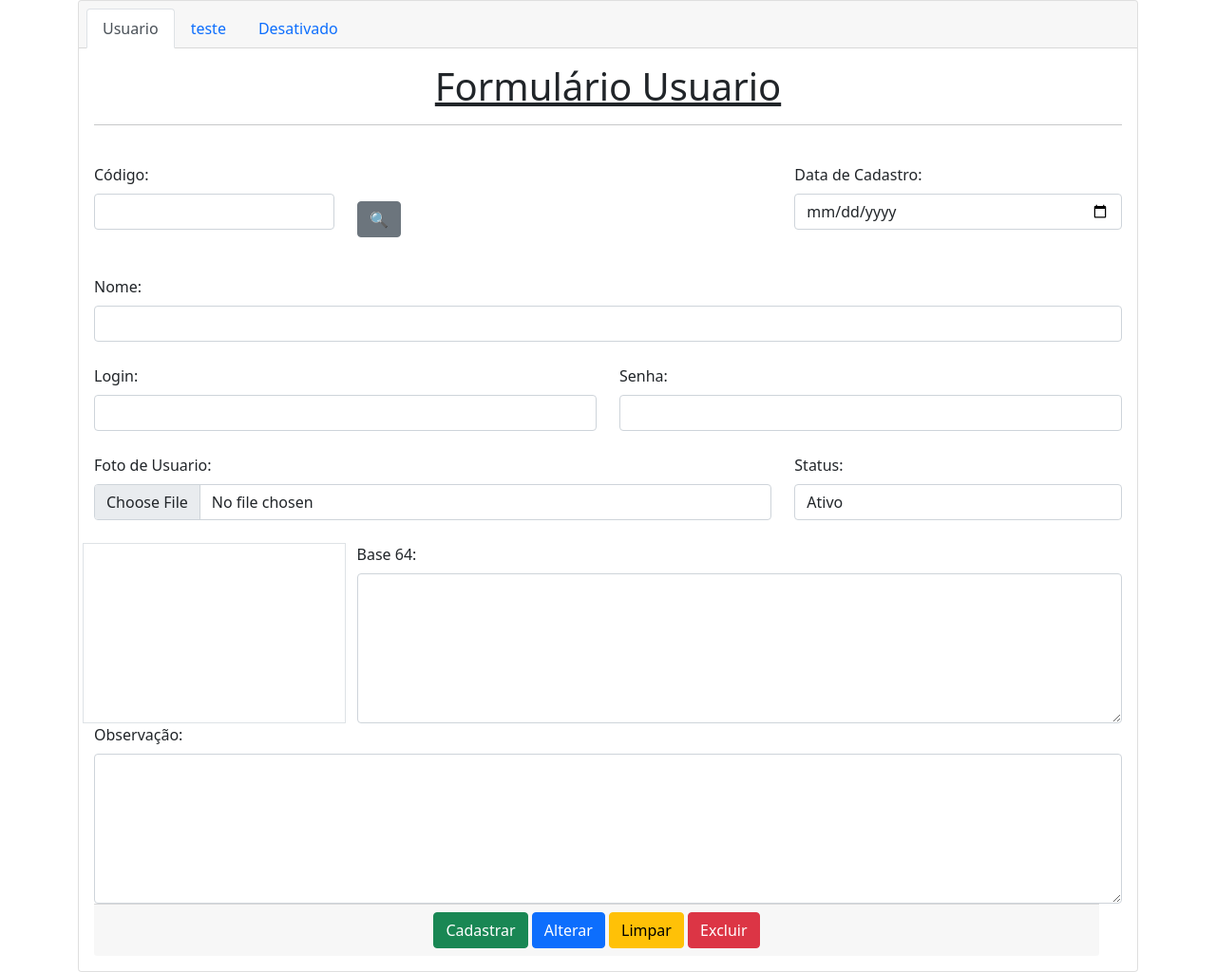
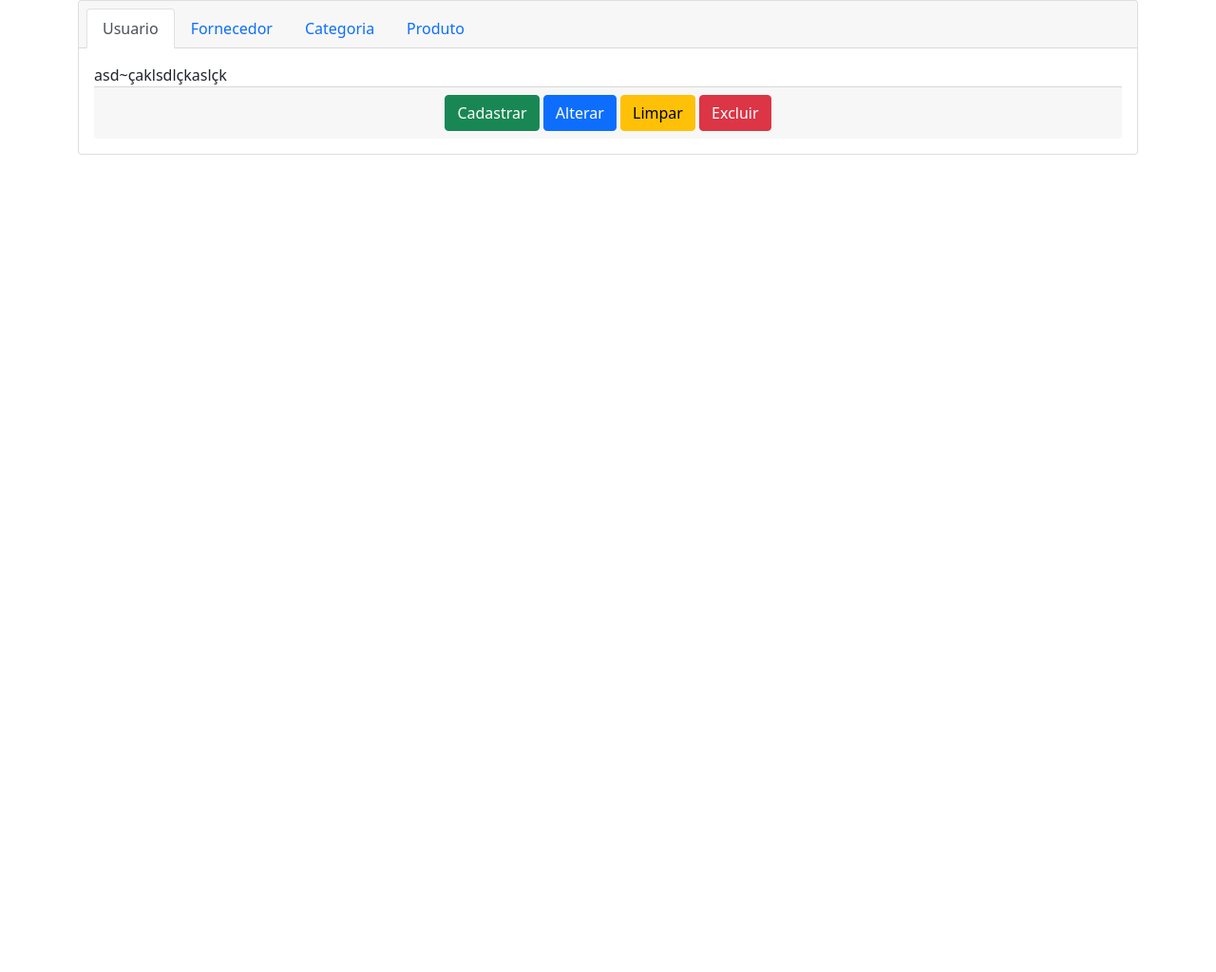
Before and after one commit to LucasAbucaterFiorido/sistemarecap, a PHP site: page / in a window 1280 px wide. Shown: the whole page at 95% size. After the commit the page ends 163 px from the top, so only its background shows below. Run offline with PHP 8.4, Linux system fonts and the light colour scheme.

Commit message:
feat: new configs

```diff
--- a/Produto/form_produto.php
+++ b/Produto/form_produto.php
@@ -129,11 +129,6 @@
         </div>
     </div>
 
-
-
-
-
-
     <script src="../js/bootstrap.bundle.js"></script>
 </body>
 </html>
--- a/Usuario/pesquisar_usuario.php
+++ b/Usuario/pesquisar_usuario.php
@@ -14,7 +14,7 @@
                 echo "<pre>";
                 // print_r($linha[2]);
                 // print_r($linha['login_usuario']);
-                print_r("<p id='CodCadastrado'>".$linha['codigo_usuario']."</p>");
+                print_r("<p id='cod_pesquisa'>".$linha['codigo_usuario']."</p>");
                 print_r("<p id='nome_pesquisa'>".$linha['nome_usuario']."</p>");
                 print_r("<p id='login_pesquisa'>".$linha['login_usuario']."</p>");
                 print_r("<p id='senha_pesquisa'>".$linha['senha_usuario']."</p>");
--- /dev/null
+++ b/card-config.js
@@ -0,0 +1,15 @@
+// $("#aba_usuario").click(function(){
+//     alert("Teste");
+//     $("#teste").load("../sistemarecap/Produto/form_produto.php");
+// })
+
+
+$("#aba_usuario").click(function()
+{
+    $("teste").load("Usuario/form_usuario.html");
+});
+
+$("#aba_produto").click(function()
+{
+    $("teste").load("Produto/form_produto.php");
+});
--- a/index.html
+++ b/index.html
@@ -6,7 +6,7 @@
     <meta name="viewport" content="width=device-width, initial-scale=1.0">
     <link rel="stylesheet" href="estilo.css">
     <link rel="stylesheet" href="css/bootstrap.css">
-    <title>Usuario</title>
+    <title id="titulo_head"></title>
 </head>
 <body>
     <div class="container">
@@ -14,110 +14,29 @@
             <div class="card-header">
                 <ul class="nav nav-tabs card-header-tabs">
                     <li class="nav-item">
-                        <a class="nav-link active" href="#">Usuario</a> <!--class= "active" -->
+                        <a class="nav-link active" href="#" id="aba_usuario">Usuario</a>
                     </li>
                     <li class="nav-item">
-                        <a class="nav-link" href="conexao.php">teste</a>
+                        <a class="nav-link" href="#" id="aba_fornecedor">Fornecedor</a>
                     </li>
                     <li class="nav-item">
-                        <a class="nav-link" href="#">Desativado</a>
+                        <a class="nav-link" href="#" id="aba_categoria">Categoria</a>
+                    </li>
+                    <li class="nav-item">
+                        <a class="nav-link" href="#" id="aba_produto">Produto</a>
                     </li>
                 </ul>
             </div>
-            <div class="card-body">
+            <div class="card-body" id="teste">
+                    asd~çaklsdlçkaslçk
 
-                <div class="row">
-                    <div class="col-sm-12 text-center">
-                        <h1 class="card-title"><u>Formulário Usuario</u></h1>
-                        <hr>
-                        <br>
-                    </div>
-                </div>
-                <form action="" method="POST" id="form_usuario" name="form_usuario" onsubmit="return false;">
-                    <div class="row">
-                        <div class="col-sm-3">
-                            <label class="form-label" for="txtcod">Código:</label>
-                            <br>
-                            <input class="form-control" type="text" id="txtcod" name="txtcod">
-                        </div>
-                        <div class="col-sm-2">
-                            <p>&nbsp;</p>
-                            <p><button id="btt_pesquisar" class="btn btn-secondary">&#128269;</button></p>
-                        </div>
-                        <div class="col-sm-3">
-                        </div>
-                        <div class="col-sm-4">
-                            <label class="form-label" for="txtdata">Data de Cadastro:</label>
-                            <br>
-                            <input class="form-control" type="date" id="txtdata" name="txtdata">
-                        </div>
-                    </div>
-                    <br>
-                    <div class="row">
-                        <div class="col-sm-12">
-                            <label class="form-label" for="txtnome">Nome:</label>
-                            <br>
-                            <input class="form-control" type="text" id="txtnome" name="txtnome">
-                        </div>
-                    </div>
-                    <br>
-                    <div class="row">
-                        <div class="col-sm-6">
-                            <label class="form-label" for="txtlogin">Login:</label>
-                            <br>
-                            <input class="form-control" type="text" id="txtlogin" name="txtlogin">
-                        </div>
-                        <div class="col-sm-6">
-                            <label class="form-label" for="txtsenha">Senha:</label>
-                            <br>
-                            <input class="form-control" type="text" id="txtsenha" name="txtsenha">
-                        </div>
-                    </div>
-                    <br>
-                    <div class="row">
-                        <div class="col-sm-8">
-                            <label class="form-label" for="arquivoimg">Foto de Usuario:</label>
-                            <br>
-                            <input class="form-control" type="file" id="arquivoimg" name="arquivoimg" onchange="previewImg(this)">
-                        </div>
-                        <div class="col-sm-4">
-                            <label for="selectsts">Status:</label>
-                            <br>
-                            <select class="form-control mt-2" name="selectsts" id="selectsts">
-                                <option value="Ativo">Ativo</option>
-                                <option value="Desativo">Desativo</option>
-                            </select>
-                        </div>
-                    </div>
-                    <br>
-                    <div class="row">
-                        <div class="col-sm-3 border">
-                            <img src="" alt="" id="preImg" style="max-width: 200px; max-height: 200px;">
-                        </div>
-                        <div class="col-sm-9">
-                            <label class="form-label" for="base64Code">Base 64:</label>
-                            <br>
-                            <textarea class="form-control" id="base64Code" name="base64Code" cols="140" rows="6"></textarea>
-                        </div>
-                    </div>
-                    <div class="row">
-                        <div class="col-sm-12">
-                            <label class="form-label" for="txtobs">Observação:</label>
-                            <br>
-                            <textarea class="form-control" id="txtobs" name="txtobs" cols="140" rows="6"></textarea>
-                        </div>
-                    </div>
-                    <div class="row">
-                        <div class="col-sm-12">
-                            <div id="callback"></div>
-                        </div>
                     <div class="row">
                         <div class="col-sm-12 text-center">
                             <div class="card-footer">
-                                <button class="btn btn-success" id="bttcadastrar">Cadastrar</button>
-                                <button class="btn btn-primary" id="bttalterar">Alterar</button>
-                                <button class="btn btn-warning" id="bttlimpar">Limpar</button>
-                                <button class="btn btn-danger" id="bttexcluir">Excluir</button>
+                                <button class="btn btn-success" id="btt_cadastrar">Cadastrar</button>
+                                <button class="btn btn-primary" id="btt_alterar">Alterar</button>
+                                <button class="btn btn-warning" id="btt_limpar">Limpar</button>
+                                <button class="btn btn-danger" id="btt_excluir">Excluir</button>
                             </div>
                         </div>
                     </div>
@@ -126,7 +45,9 @@
         </div>
     </div>
 
+
     <script src="jquery-3.6.0.js"></script>
+    <script src="card-config.js"></script>
     <script src="js/bootstrap.bundle.js"></script>
     <script src="script_imagem.js"></script>
     <script src="script_ajax.js"></script>
--- a/script_ajax.js
+++ b/script_ajax.js
@@ -11,7 +11,7 @@ $(function(){
     function cheirinho_de_sucesso(datas)
     {
         callback.empty().html("<pre>"+ datas +"</pre>");
-        $("#txtcod").val($("#CodCadastrado").html());
+        $("#txtcod").val($("#cod_pesquisa").html());
     }
 
     function erro_enviar(datas)
@@ -35,7 +35,7 @@ $(function(){
     {
         callback.empty().html("<pre>"+ datas +"</pre>");
 
-        $("#txtcod").val($("#CodCadastrado").html());
+        $("#txtcod").val($("#cod_pesquisa").html());
         $("#txtnome").val($("#nome_pesquisa").html());
         $("#txtlogin").val($("#login_pesquisa").html());
         $("#txtsenha").val($("#senha_pesquisa").html());
@@ -57,10 +57,22 @@ $(function(){
         success:        cheirinho_de_sucesso
     })
 
-    $("#bttcadastrar").click(function()
+    $("#btt_pesquisar").click(function()
+    {
+        action= "Usuario/pesquisar_usuario.php";
+
+        $.ajax({
+            url:    action,
+            data:{
+                txtcod: $("#txtcod").val()
+            },
+            success:    successPesquisa
+        });
+    });
+
+    $("#btt_cadastrar").click(function()
     {
         action = "Usuario/cadastrar_usuario.php";
-
 
         $.ajax({
             url:        action,
@@ -75,21 +87,8 @@ $(function(){
         });
     });
 
-    $("#bttpesquisar").click(function()
+    $("#btt_alterar").click(function()
     {
-        action= "Usuario/pesquisar_usuario.php";
-
-        $.ajax({
-            url:    action,
-            data:{
-                txtcod: $("#txtcod").val()
-            },
-            success:    cheirinho_de_sucesso
-        });
-    });
-
-    $("bttalterar").click(function(){
-
         action = "Usuario/alterar_usuario.php";
 
         $.ajax({
@@ -104,7 +103,9 @@ $(function(){
                 txtobs: $("#txtobs").val()
             }
         });
-    })
+    });
+
+
 
 
 });
```
Also changed, not shown: Usuario/form_usuario.html (added, +85 -0 lines), Usuario/alterar_usuario.php (line endings or trailing spaces).
